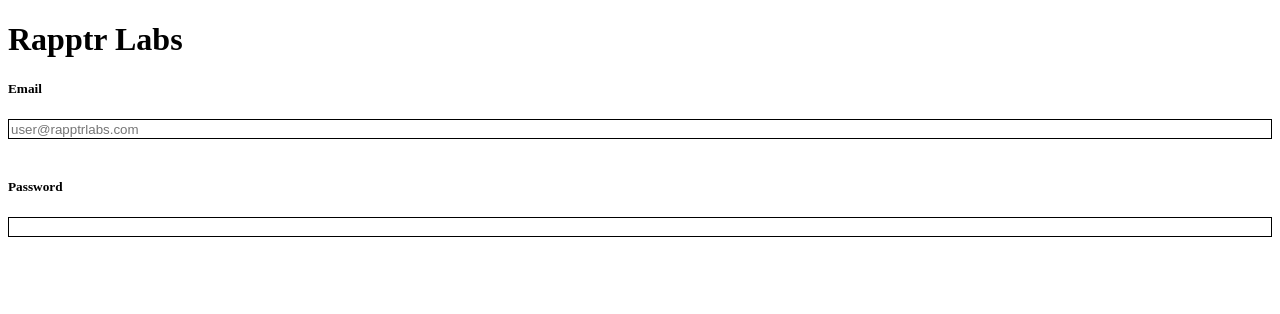
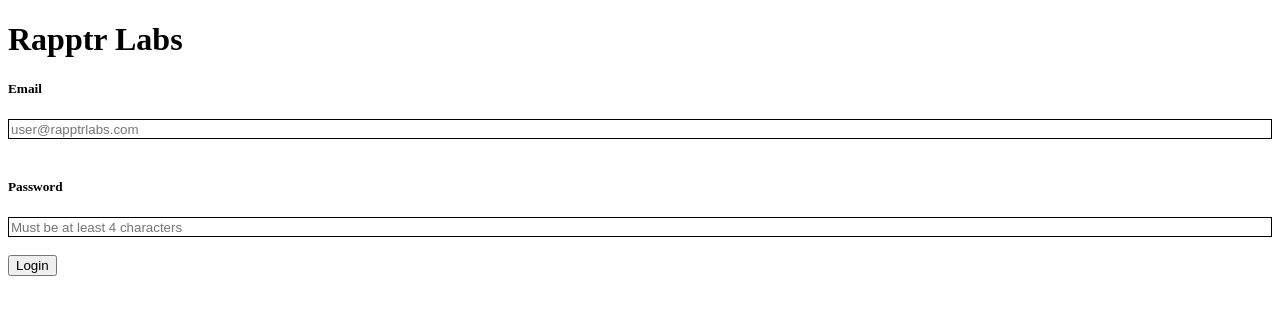
Before and after one commit to jonathanluu17/ToDoList-Coding-Challenge, a React (Create React App) app: page / in a window 1280 px wide. Shown: the top 314 px of the page. Built offline with nearby package versions, Linux system fonts and the light colour scheme.

Commit message:
functional form submission on login page

```diff
--- a/package.json
+++ b/package.json
@@ -6,6 +6,7 @@
     "@testing-library/jest-dom": "^5.16.5",
     "@testing-library/react": "^13.4.0",
     "@testing-library/user-event": "^13.5.0",
+    "cors": "^2.8.5",
     "react": "^18.2.0",
     "react-dom": "^18.2.0",
     "react-router": "^6.4.3",
--- a/src/pages/Login/Login.jsx
+++ b/src/pages/Login/Login.jsx
@@ -1,7 +1,10 @@
 import React, { Component, useEffect, useState } from 'react'
+import { Link, useNavigate } from 'react-router-dom'
 import './Login.css'
 
 export function LoginPage() {
+
+
     // initialize form fields in state
     const [inputs, setInput] = useState({
         email: '',
@@ -14,6 +17,10 @@
         textvisible: 'hidden'
     })
 
+    const [passStyle, setPassStyle] = useState({
+        borderColor: '1px solid black',
+        textvisible: 'hidden'
+    })
     // useEffect(() => {
     //     console.log(inputs)
     // })
@@ -38,7 +45,41 @@
 
     // password onchange
     const passOnchange = (e) => {
+        // validate password length
+        if (e.target.value && (e.target.value.length < 4 || e.target.value.length > 16)) {
+            setPassStyle({
+                borderColor: '1px solid red',
+                textvisible: 'visible'
+            })
+        } else {
+            setPassStyle({
+                borderColor: '1px solid black',
+                textvisible: 'hidden'
+            })
             setInput({...inputs, password:e.target.value})
+        }
+    }
+
+    // submit form
+    const onSubmit = (e) => {
+        e.preventDefault()
+        // set up form data
+        let formData = new FormData();
+        formData.append('email', inputs.email);
+        formData.append('password', inputs.password);
+        fetch('http://dev.rapptrlabs.com/Tests/scripts/user-login.php', {
+            method: 'POST',
+            body: formData,
+        })
+        .then((res) => {
+            if (res.ok) res.json();
+            else throw new Error();
+        })
+        .then((res) => {
+            // navigate to list page
+        })
+        .catch((err) => console.log('test'))
+
     }
 
     return (
@@ -48,6 +89,7 @@
                     Rapptr Labs
                 </h1>
                 <div className="inputsMainContainer">
+                    <form onSubmit={onSubmit}>
                         <div className="emailContainer">
                             <h5>Email</h5>
                             <div className="emailWrapper" style={{border: emailStyle.borderColor}}>
@@ -57,10 +99,13 @@
                         </div>
                         <div className="passContainer">
                             <h5>Password</h5>
-                        <div className="passWrapper" style={{border:'1px solid black'}}>
-                            <input className="passInput" type='password' onChange={passOnchange} />
+                            <div className="passWrapper" style={{border: passStyle.borderColor}}>
+                                <input className="passInput" type='password' placeholder='Must be at least 4 characters' onChange={passOnchange} />
                             </div>
+                            <div className='textWarning' style={{color: 'red', visibility: passStyle.textvisible}}>Password should be between 4 and 16 characters</div>
                         </div>
+                        <button className="loginButton" type="submit">Login</button>
+                    </form>
                 </div>
             </div>
         </div>
```
Also changed, not shown: 1 other file (tests, documents, lock files or other folders). Lines whose indentation alone changed are shown as unchanged.
